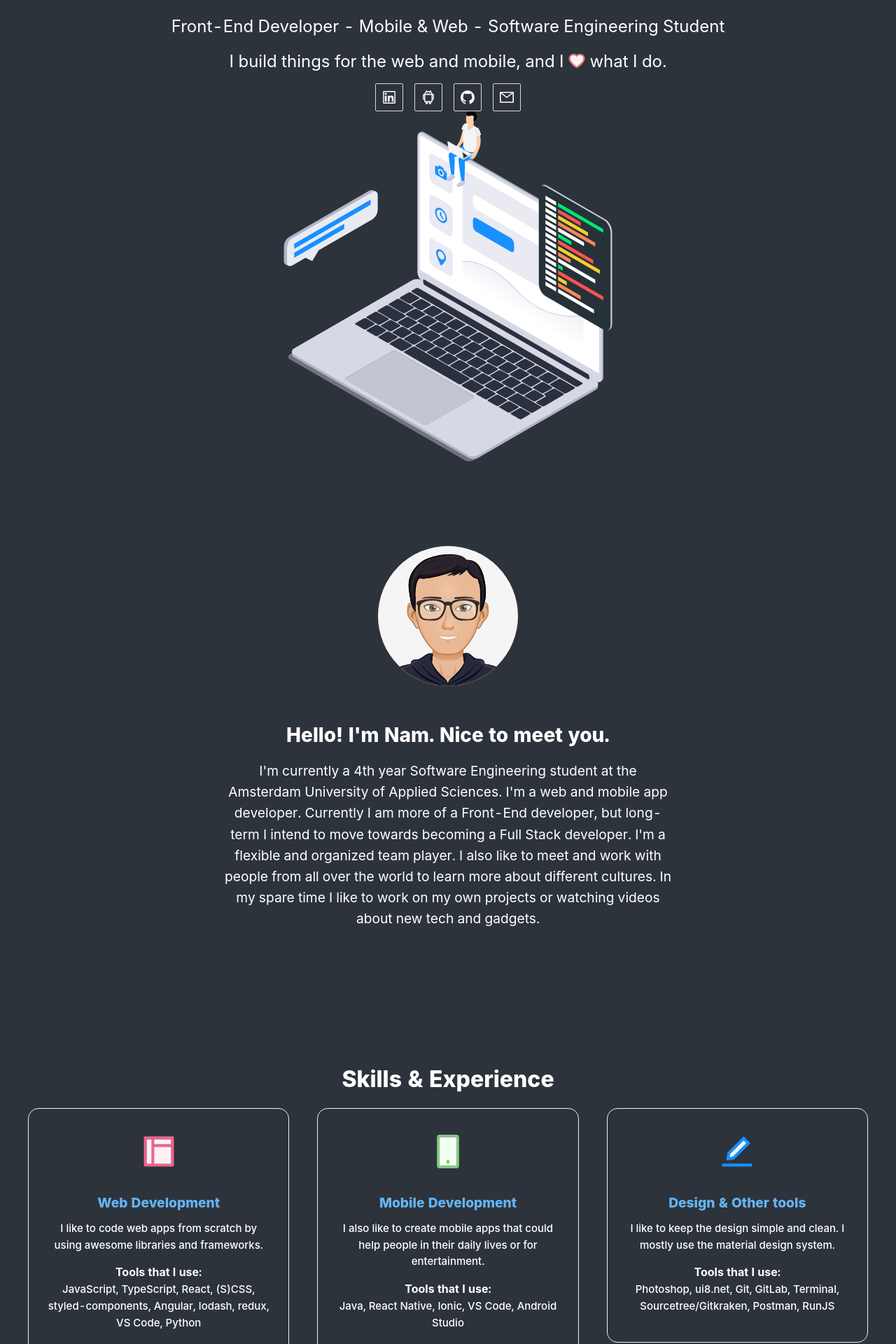
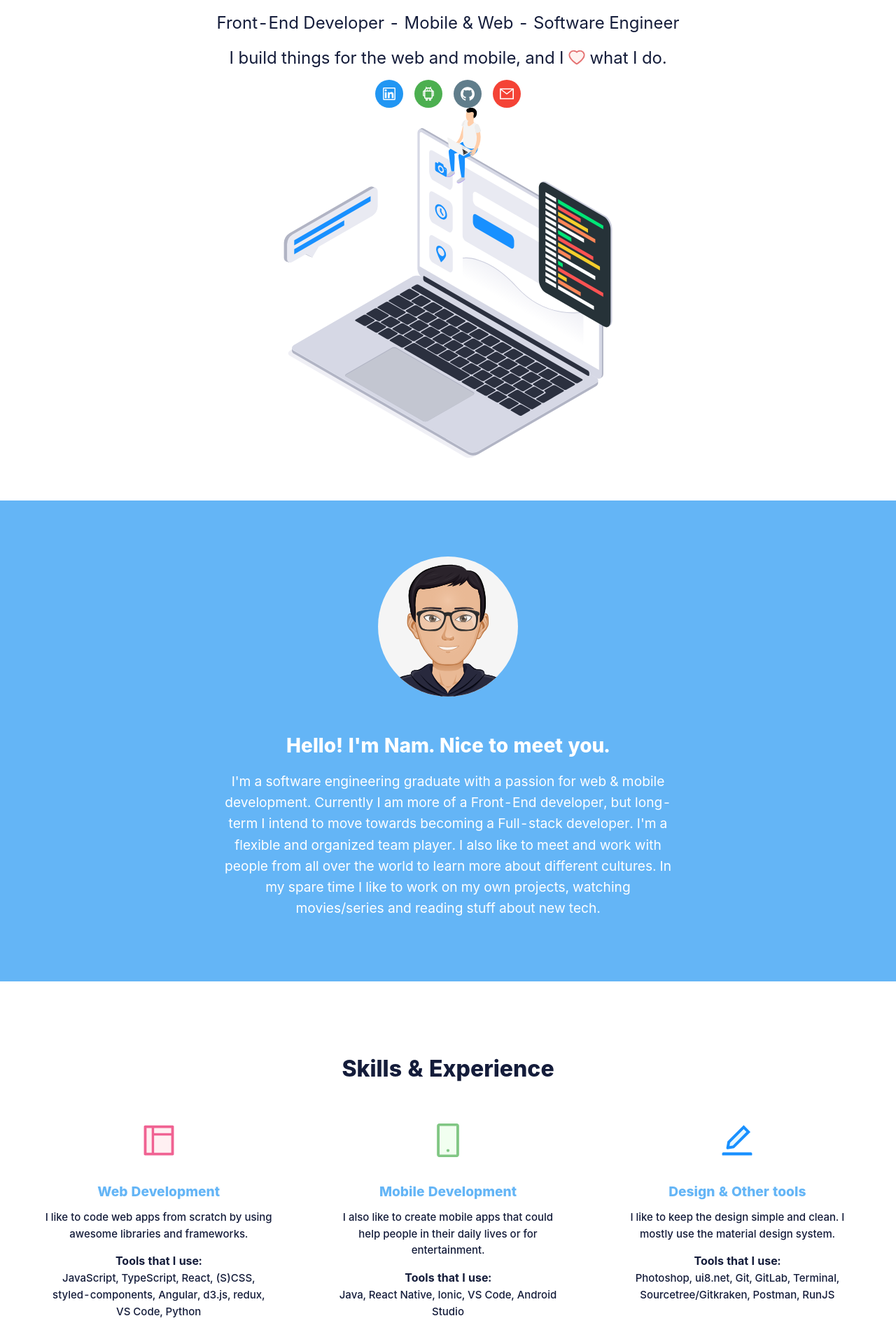
Before and after one commit to NamTPhan/NamTPhan.github.io, a React (Create React App) app: page / in a window 1280 px wide. Shown: the part 160-2080 px from the top of the page at 70% size. Built offline with nearby package versions, Linux system fonts and the light colour scheme.

Commit message:
Update 10 july

```diff
--- a/package.json
+++ b/package.json
@@ -7,7 +7,7 @@
     "@testing-library/jest-dom": "^4.2.4",
     "@testing-library/react": "^9.3.2",
     "@testing-library/user-event": "^7.1.2",
-    "antd": "^4.15.5",
+    "antd": "^4.16.6",
     "node-sass": "^4.14.1",
     "react": "^17.0.2",
     "react-dom": "^17.0.2",
--- a/src/App.js
+++ b/src/App.js
@@ -13,45 +13,29 @@ import { lightTheme, darkTheme } from "./components/Themes"
 import "antd/dist/antd.css";
 
 const App = () => {
-  const [theme, setTheme] = useState('dark');
+  const [theme, setTheme] = useState('light');
 
-  // const themeToggler = () => {
-  //   theme === 'light' ? setTheme('dark') : setTheme('light')
-  // }
+  const themeToggler = () => {
+    theme === 'light' ? setTheme('dark') : setTheme('light')
+  }
 
   return (
     <ThemeProvider theme={theme === 'dark' ? darkTheme : lightTheme}>
       <GlobalStyles />
-
-      {/* <Row>
+      <Row>
         <Col
           style={{ textAlign: 'center', paddingTop: 20 }}
           span={24}
         >
-          {
-            theme === 'dark'
-              ? (
-                <img
-                  src={require("./assets/sun.svg")}
-                  width="35"
-                  height="35"
-                  alt="sun"
-                  onClick={themeToggler}
-                />
-              )
-              : (
-                <img
-                  src={require("./assets/moon.svg")}
-                  width="35"
-                  height="35"
-                  alt="sun"
-                  onClick={themeToggler}
-                />
-              )
-          }
+          <img
+            src={require(`./assets/${theme === 'dark' ? 'sun' : 'moon'}.svg`)}
+            width="35"
+            height="35"
+            alt="theme-toggler"
+            onClick={themeToggler}
+          />
         </Col>
-      </Row> */}
-
+      </Row>
       <LandingSection />
       <AboutSection />
       <SkillsSection />
--- a/src/components/AboutSection.js
+++ b/src/components/AboutSection.js
@@ -41,7 +41,7 @@ const AboutSection = (props) => (
   >
     <Col span={24}>
       <Zoom>
-      <Avatar style={{ backgroundColor: Colors.WhiteSmoke }} src={Me} alt="avatar" />
+        <Avatar style={{ backgroundColor: Colors.WhiteSmoke }} src={Me} alt="avatar" />
       </Zoom>
     </Col>
     <Col span={24}>
@@ -54,15 +54,13 @@ const AboutSection = (props) => (
         xl={{ span: 12, offset: 6 }}
       >
         <H2>
-          I'm currently a 4th year Software Engineering student at the Amsterdam
-          University of Applied Sciences. I'm a web and mobile app developer.
+          I'm a software engineering graduate with a passion for web & mobile development.
           Currently I am more of a Front-End developer, but long-term I intend to
-          move towards becoming a Full Stack developer. I'm a flexible and
+          move towards becoming a Full-stack developer. I'm a flexible and
           organized team player. I also like to meet and work with people from all
           over the world to learn more about different cultures. In my spare time
-          I like to work on my own projects or watching videos about new tech and
-          gadgets.
-      </H2>
+          I like to work on my own projects, watching movies/series and reading stuff about new tech.
+        </H2>
       </Col>
 
     </Col>
--- a/src/components/LandingSection.js
+++ b/src/components/LandingSection.js
@@ -41,16 +41,23 @@ const B = styled.b`
 `;
 
 const A = styled.a`
-  color: ${Colors.White};
+  color: ${({ theme }) => theme.titleText};
   margin: 0 8px;
 
-  span {
-    font-size: 20px !important;
+  button {
+    border-radius: 20px !important;
+    border: none;
+
+    span {
+      font-size: 20px !important;
+      color: ${Colors.White};
+    }
   }
+
 `;
 
 const LandingSection = (props) => (
-  <Row style={{ height: '100vh', paddingTop: 80 }}>
+  <Row style={{ height: '95vh', paddingTop: 20 }}>
     <Col span={24}>
       <Fade>
         <H1>
@@ -58,7 +65,7 @@ const LandingSection = (props) => (
         </H1>
       </Fade>
       <H2>
-        Front-End Developer - Mobile & Web - Software Engineering Student
+        Front-End Developer - Mobile & Web - Software Engineer
       </H2>
       <H2>
         I build things for the web and mobile, and I <HeartTwoTone twoToneColor={Colors.Red} /> what I do.
@@ -70,7 +77,7 @@ const LandingSection = (props) => (
             target="_blank"
             rel="noopener noreferrer"
           >
-            <Button style={{ backgroundColor: 'transparent', color: Colors.White }} icon={<LinkedinOutlined />} size={'large'} />
+            <Button style={{ backgroundColor: '#2196f3' }} icon={<LinkedinOutlined />} size={'large'} />
           </A>
           <A
             href="https://play.google.com/store/apps/developer?id=NPDevelopment+Apps"
@@ -78,7 +85,7 @@ const LandingSection = (props) => (
             rel="noopener noreferrer"
           >
             <Button
-              style={{ backgroundColor: 'transparent', color: Colors.White }}
+              style={{ backgroundColor: '#4caf50' }}
               icon={<AndroidOutlined />}
               size={'large'}
             />
@@ -89,7 +96,7 @@ const LandingSection = (props) => (
             rel="noopener noreferrer"
           >
             <Button
-              style={{ backgroundColor: 'transparent', color: Colors.White }}
+              style={{ backgroundColor: '#607d8b' }}
               icon={<GithubOutlined />}
               size={'large'}
             />
@@ -98,7 +105,7 @@ const LandingSection = (props) => (
             href="mailto:namtphann@gmail.com"
           >
             <Button
-              style={{ backgroundColor: 'transparent', color: Colors.White }}
+              style={{ backgroundColor: '#f44336' }}
               icon={<MailOutlined />}
               size={'large'}
             />
--- a/src/components/SkillsSection.js
+++ b/src/components/SkillsSection.js
@@ -11,7 +11,8 @@ const StyledCard = styled(Card)`
   margin-left: 20px;
   margin-right: 20px;
   margin-bottom: 20px;
-  border-radius: 15px;
+  border: none;
+  height: 350px;
 `
 
 const CardTitle = styled.h1`
@@ -22,13 +23,13 @@ const CardTitle = styled.h1`
 
 const CardSubText = styled.b`
   font-size: 1rem;
-  color: ${Colors.White};
+  color: ${({ theme }) => theme.titleText};
 `;
 
 const CardDescription = styled.p`
   font-weight: 500;
   font-size: 15px;
-  color: ${Colors.White};
+  color: ${({ theme }) => theme.titleText};
 `;
 
 const Icon = styled.p`
@@ -66,7 +67,7 @@ const SkillsSection = () => (
           icon={<LayoutTwoTone twoToneColor={Colors.Pink} />}
           title="Web Development"
           description="I like to code web apps from scratch by using awesome libraries and frameworks."
-          tools="JavaScript, TypeScript, React, (S)CSS, styled-components, Angular, lodash, redux, VS Code, Python"
+          tools="JavaScript, TypeScript, React, (S)CSS, styled-components, Angular, d3.js, redux, VS Code, Python"
         />
         <CardBlock
           icon={<MobileTwoTone twoToneColor={Colors.Green} />}
```
Also changed, not shown: 1 other file (tests, documents, lock files or other folders).
